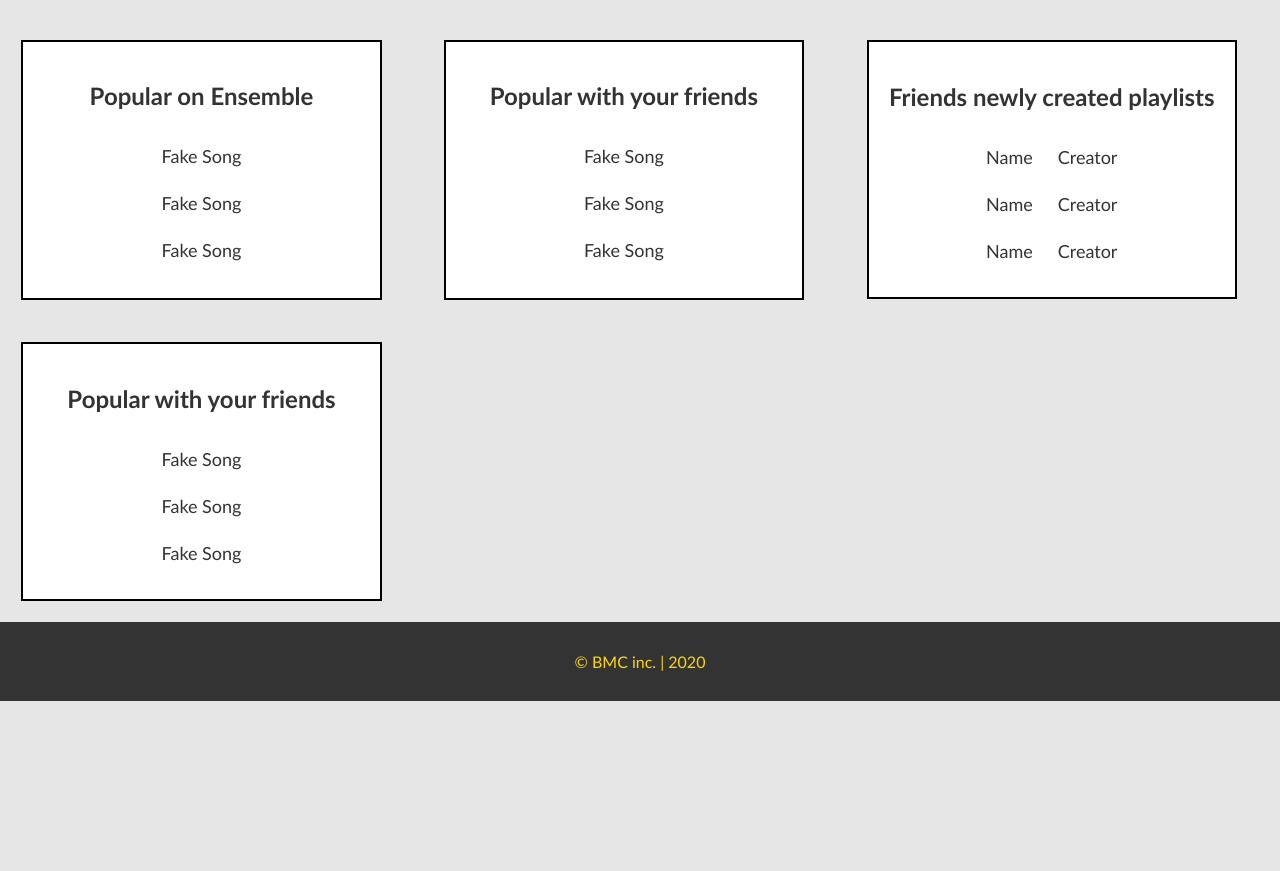
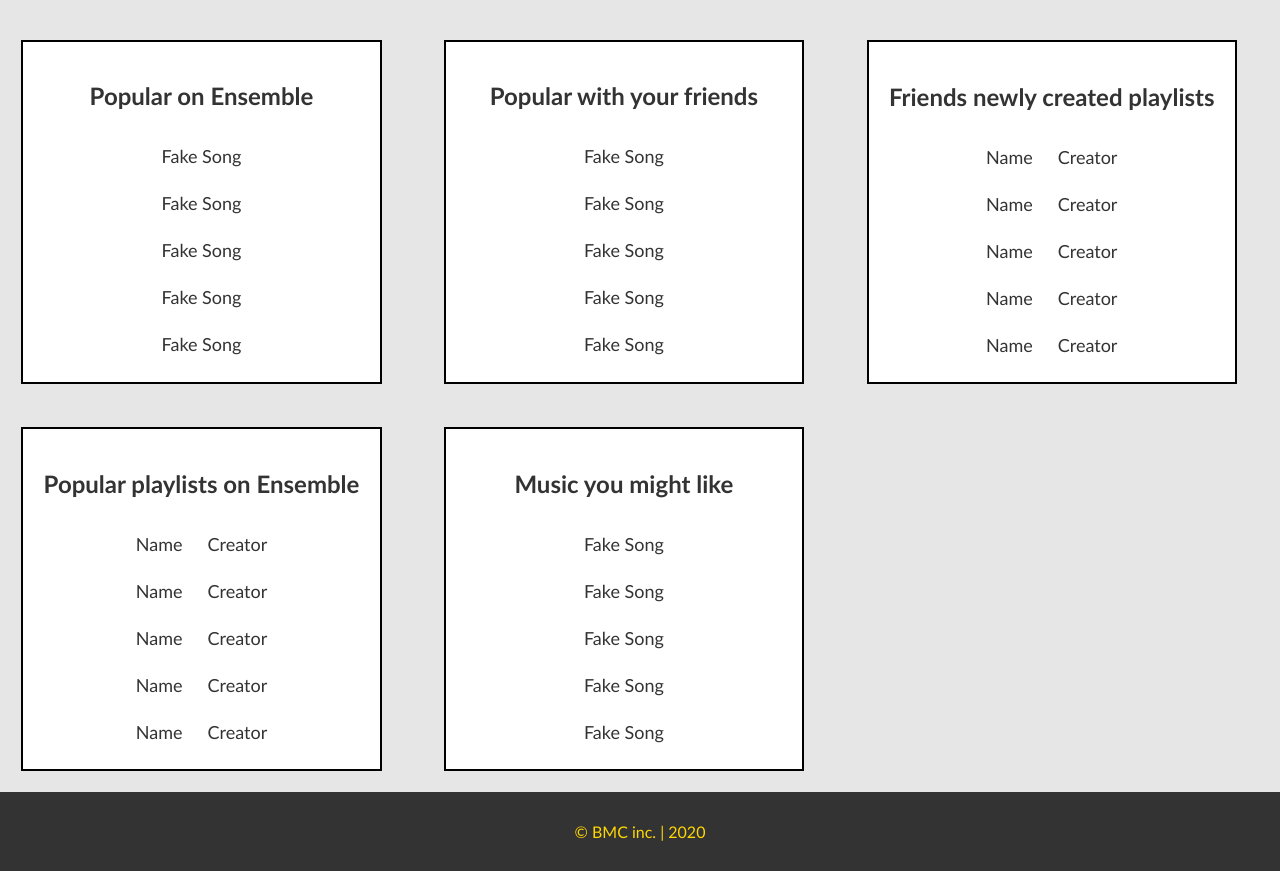
Before and after one commit to DrDarkfire/ensemble, a plain HTML site: page user.html in a window 1280 px wide. Shown: the part 147-1018 px from the top of the page. Before the commit the page ends 848 px from the top, so only its background shows below. Drawn offline with Linux system fonts and the light colour scheme.

Commit message:
Updated user landing page

```diff
--- a/ensemble.css
+++ b/ensemble.css
@@ -179,11 +179,27 @@ body {
   background-color: white;
   color: #333;
   width: 75%;
+  height: 300px;
+  overflow-y: scroll;
 }
 
 .music-table{
   font-size: 18px;
 }
+
+/* viewing a user profile */
+.other-profile {
+  padding: 5px;
+  color:#333;
+  display: grid;
+  grid-template-columns: 20% auto;
+}
+.other-profile-pic {
+  border: 4px solid #FFD700;
+  height: 200px;
+  border-radius: 50%;
+}
+
 
 /*input[type="date"]:before {
   content: attr(placeholder) !important;
--- a/user.html
+++ b/user.html
@@ -38,6 +38,13 @@
                 <TR><TD>Fake Song</TD></TR>
                 <TR><TD>Fake Song</TD></TR>
                 <TR><TD>Fake Song</TD></TR>
+                <TR><TD>Fake Song</TD></TR>
+                <TR><TD>Fake Song</TD></TR>
+                <TR><TD>Fake Song</TD></TR>
+                <TR><TD>Fake Song</TD></TR>
+                <TR><TD>Fake Song</TD></TR>
+                <TR><TD>Fake Song</TD></TR>
+                <TR><TD>Fake Song</TD></TR>
               </table>
             </center>
           </div>
@@ -45,6 +52,12 @@
             <center>
             <h2> Popular with your friends </h2>
             <table class = "music-table" cellspacing ="5" cellpadding="10">
+              <TR><TD>Fake Song</TD></TR>
+              <TR><TD>Fake Song</TD></TR>
+              <TR><TD>Fake Song</TD></TR>
+              <TR><TD>Fake Song</TD></TR>
+              <TR><TD>Fake Song</TD></TR>
+              <TR><TD>Fake Song</TD></TR>
               <TR><TD>Fake Song</TD></TR>
               <TR><TD>Fake Song</TD></TR>
               <TR><TD>Fake Song</TD></TR>
@@ -58,13 +71,38 @@
               <TR><TD>Name</TD><TD>Creator</TD></TR>
               <TR><TD>Name</TD><TD>Creator</TD></TR>
               <TR><TD>Name</TD><TD>Creator</TD></TR>
+              <TR><TD>Name</TD><TD>Creator</TD></TR>
+              <TR><TD>Name</TD><TD>Creator</TD></TR>
+              <TR><TD>Name</TD><TD>Creator</TD></TR>
+              <TR><TD>Name</TD><TD>Creator</TD></TR>
             </table>
             </center>
           </div>
           <div class = "music-suggestion">
             <center>
-            <h2> Popular with your friends </h2>
+            <h2> Popular playlists on Ensemble</h2>
             <table class = "music-table" cellspacing ="5" cellpadding="10">
+              <TR><TD>Name</TD><TD>Creator</TD></TR>
+              <TR><TD>Name</TD><TD>Creator</TD></TR>
+              <TR><TD>Name</TD><TD>Creator</TD></TR>
+              <TR><TD>Name</TD><TD>Creator</TD></TR>
+              <TR><TD>Name</TD><TD>Creator</TD></TR>
+              <TR><TD>Name</TD><TD>Creator</TD></TR>
+              <TR><TD>Name</TD><TD>Creator</TD></TR>
+            </table>
+            </center>
+          </div>
+          <div class = "music-suggestion">
+            <center>
+            <h2> Music you might like </h2>
+            <table class = "music-table" cellspacing ="5" cellpadding="10">
+              <TR><TD>Fake Song</TD></TR>
+              <TR><TD>Fake Song</TD></TR>
+              <TR><TD>Fake Song</TD></TR>
+              <TR><TD>Fake Song</TD></TR>
+              <TR><TD>Fake Song</TD></TR>
+              <TR><TD>Fake Song</TD></TR>
+              <TR><TD>Fake Song</TD></TR>
               <TR><TD>Fake Song</TD></TR>
               <TR><TD>Fake Song</TD></TR>
               <TR><TD>Fake Song</TD></TR>
```
